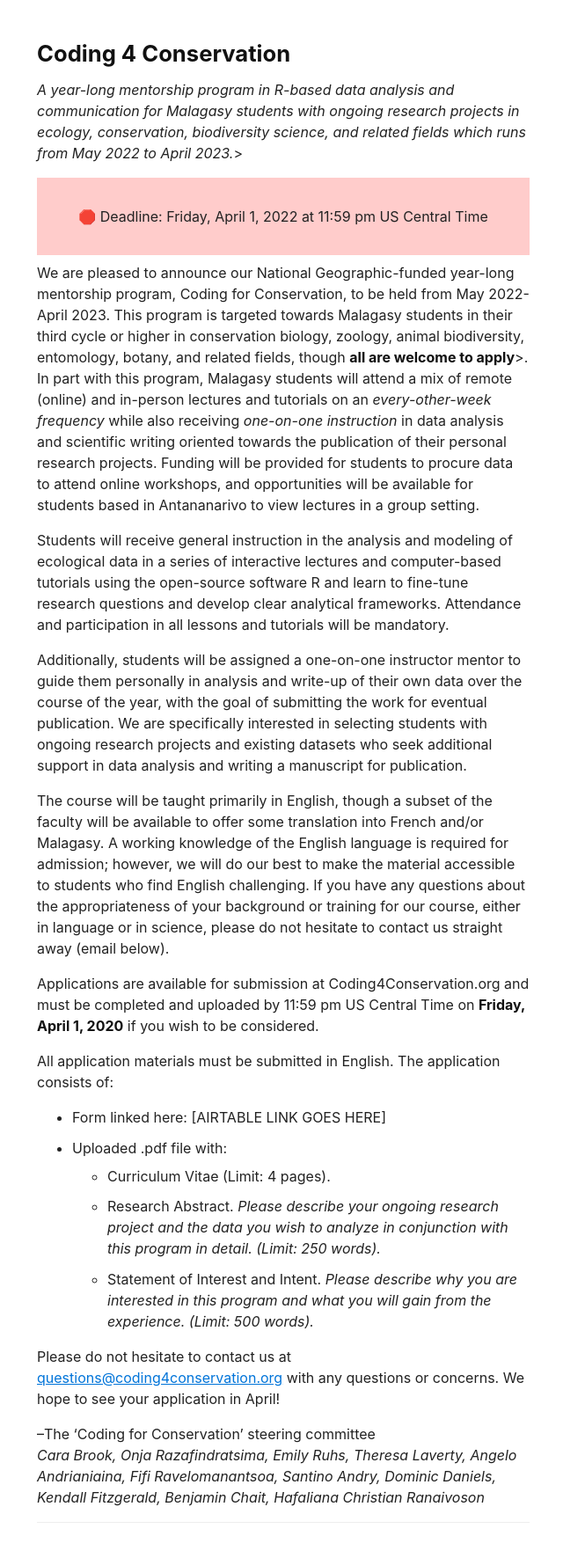
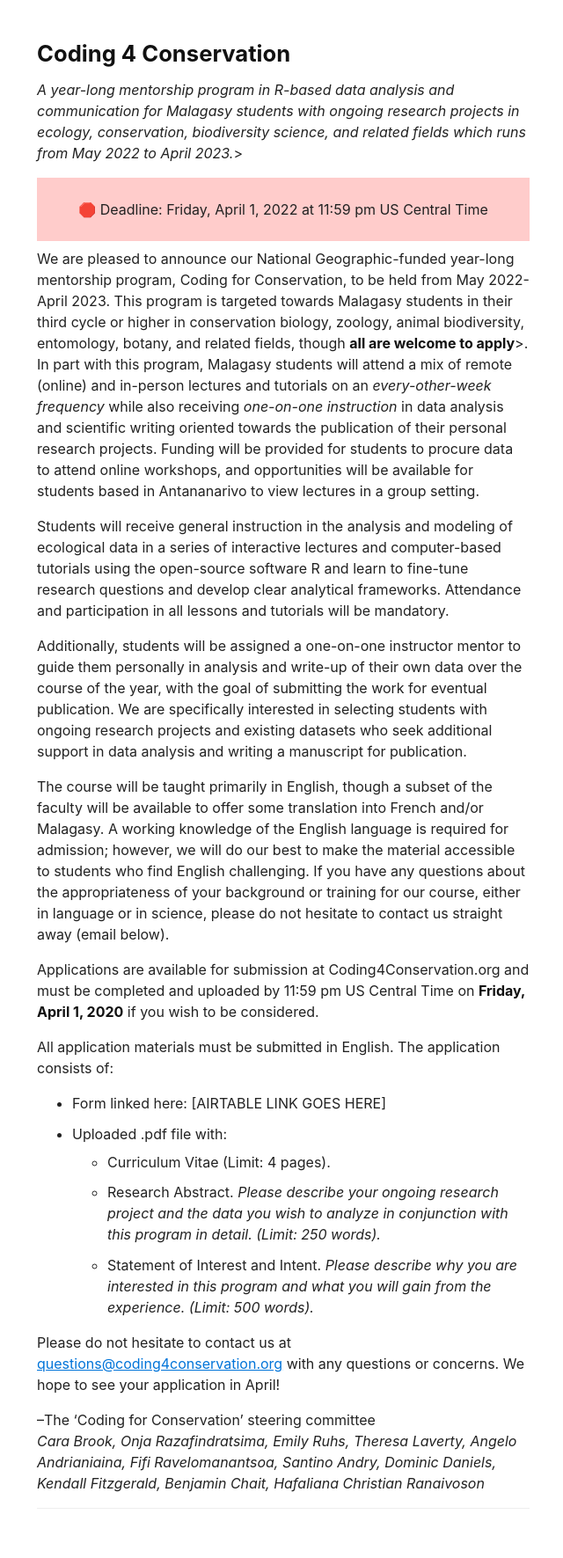
Before and after one commit to brooklabteam/coding4conservation, a Jekyll site: the page built from index.md, in a window 1280 px wide. Shown: the whole page at 88% size, without its empty margins (318-958 px from the left). Built offline with Jekyll 4.4.1, drawn with Linux system fonts in a browser that asks for light colours.

Commit message:
Update index.md

```diff
--- a/index.md
+++ b/index.md
@@ -4,7 +4,7 @@ title: "Coding 4 Conservation"
 ---
 <p><em>A year-long mentorship program in R-based data analysis and communication for Malagasy students with ongoing research projects in ecology, conservation, biodiversity science, and related fields which runs from May 2022 to April 2023.</em>></p>
 
-<div style="background: #ffcccb; padding: 1em;">
+<div style="background: #ffcccb; padding: 0.5em;">
 <p><center>🛑 Deadline: Friday, April 1, 2022 at 11:59 pm US Central Time</center></p>
 </div>
 
```
